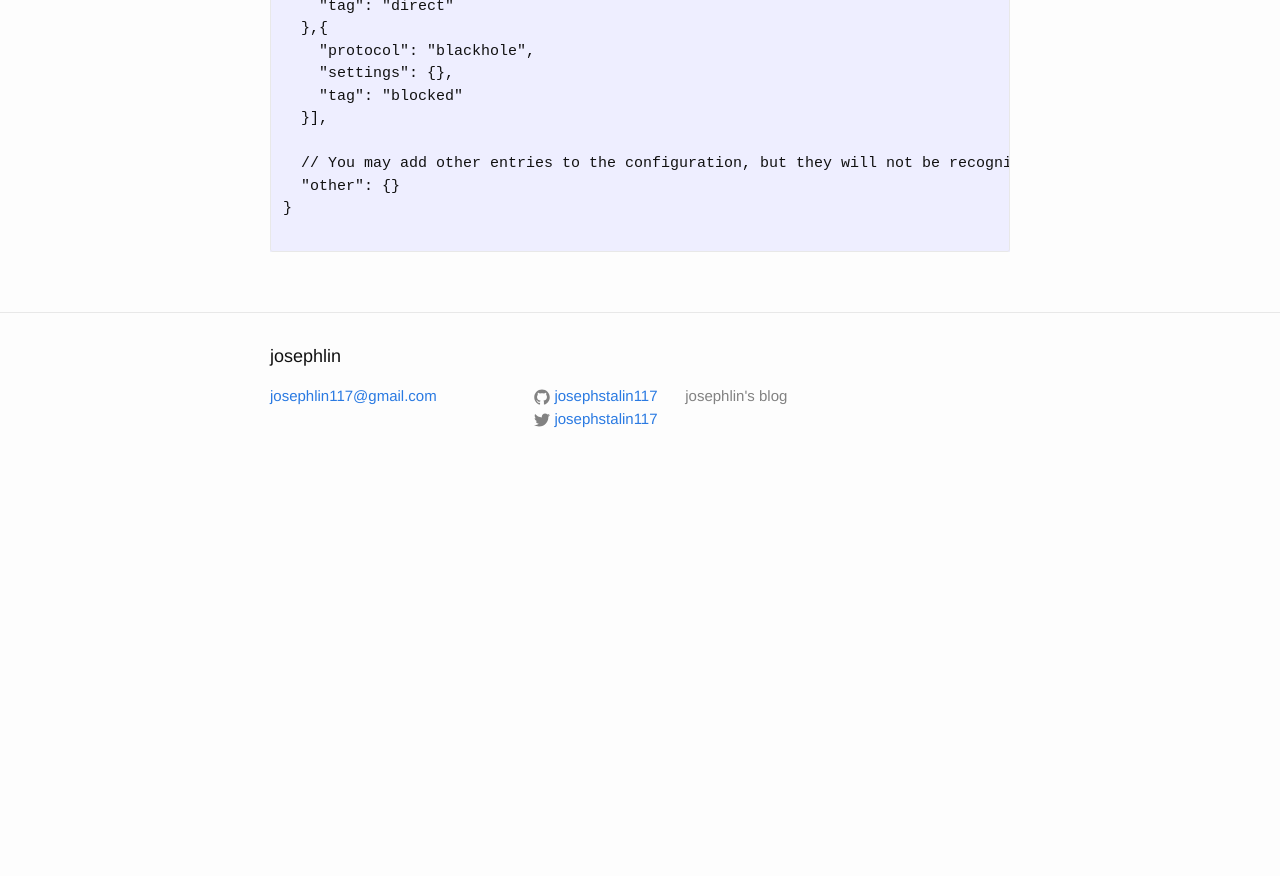
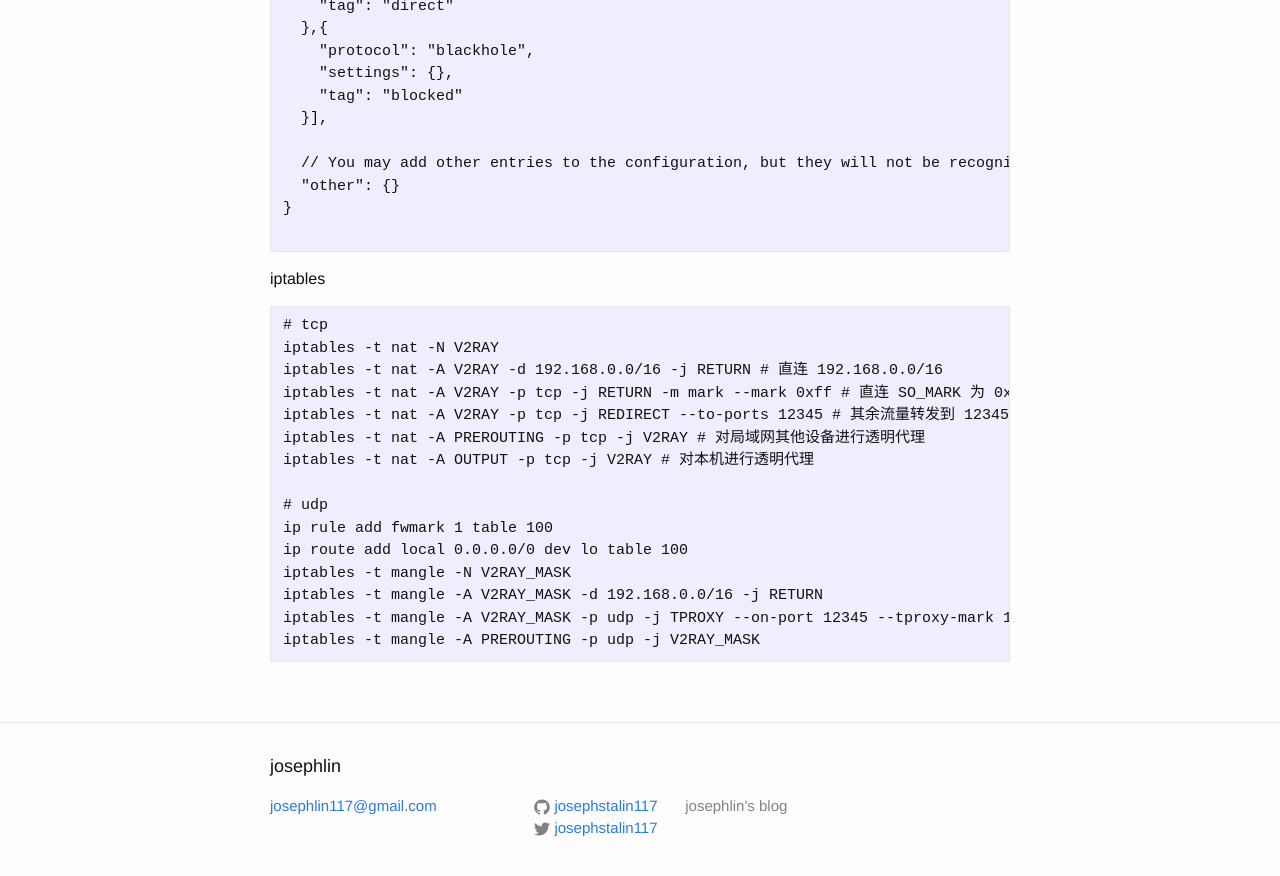
Before and after one commit to josephstalin117/josephstalin117.github.io, a Jekyll site: the page built from _posts/2019-5-28-networking.markdown, in a window 1280 px wide and 900 px high, scrolled down 6635 px. Shown: the top 876 px of the window. Built offline with Jekyll 4.4.1, drawn with Linux system fonts in a browser that asks for light colours; before the commit the page ends 7125 px from its top, so only the background shows below that.

Commit message:
update nginx steam & iptables of networking

````diff
--- a/_posts/2019-5-28-networking.markdown
+++ b/_posts/2019-5-28-networking.markdown
@@ -312,3 +312,22 @@ v2ray --config=/etc/v2ray/config.json
 }
 
 ```
+
+iptables
+```
+# tcp
+iptables -t nat -N V2RAY
+iptables -t nat -A V2RAY -d 192.168.0.0/16 -j RETURN # 直连 192.168.0.0/16
+iptables -t nat -A V2RAY -p tcp -j RETURN -m mark --mark 0xff # 直连 SO_MARK 为 0xff 的流量(0xff 是 16 进制数，数值上等同与上面配置的 255)，此规则目的是避免代理本机(网关)流量出现回环问题
+iptables -t nat -A V2RAY -p tcp -j REDIRECT --to-ports 12345 # 其余流量转发到 12345 端口（即 V2Ray）
+iptables -t nat -A PREROUTING -p tcp -j V2RAY # 对局域网其他设备进行透明代理
+iptables -t nat -A OUTPUT -p tcp -j V2RAY # 对本机进行透明代理
+
+# udp
+ip rule add fwmark 1 table 100
+ip route add local 0.0.0.0/0 dev lo table 100
+iptables -t mangle -N V2RAY_MASK
+iptables -t mangle -A V2RAY_MASK -d 192.168.0.0/16 -j RETURN
+iptables -t mangle -A V2RAY_MASK -p udp -j TPROXY --on-port 12345 --tproxy-mark 1
+iptables -t mangle -A PREROUTING -p udp -j V2RAY_MASK
+```
````
Also changed, not shown: _posts/2016-07-03-nginx.markdown (+22 -0 lines).
